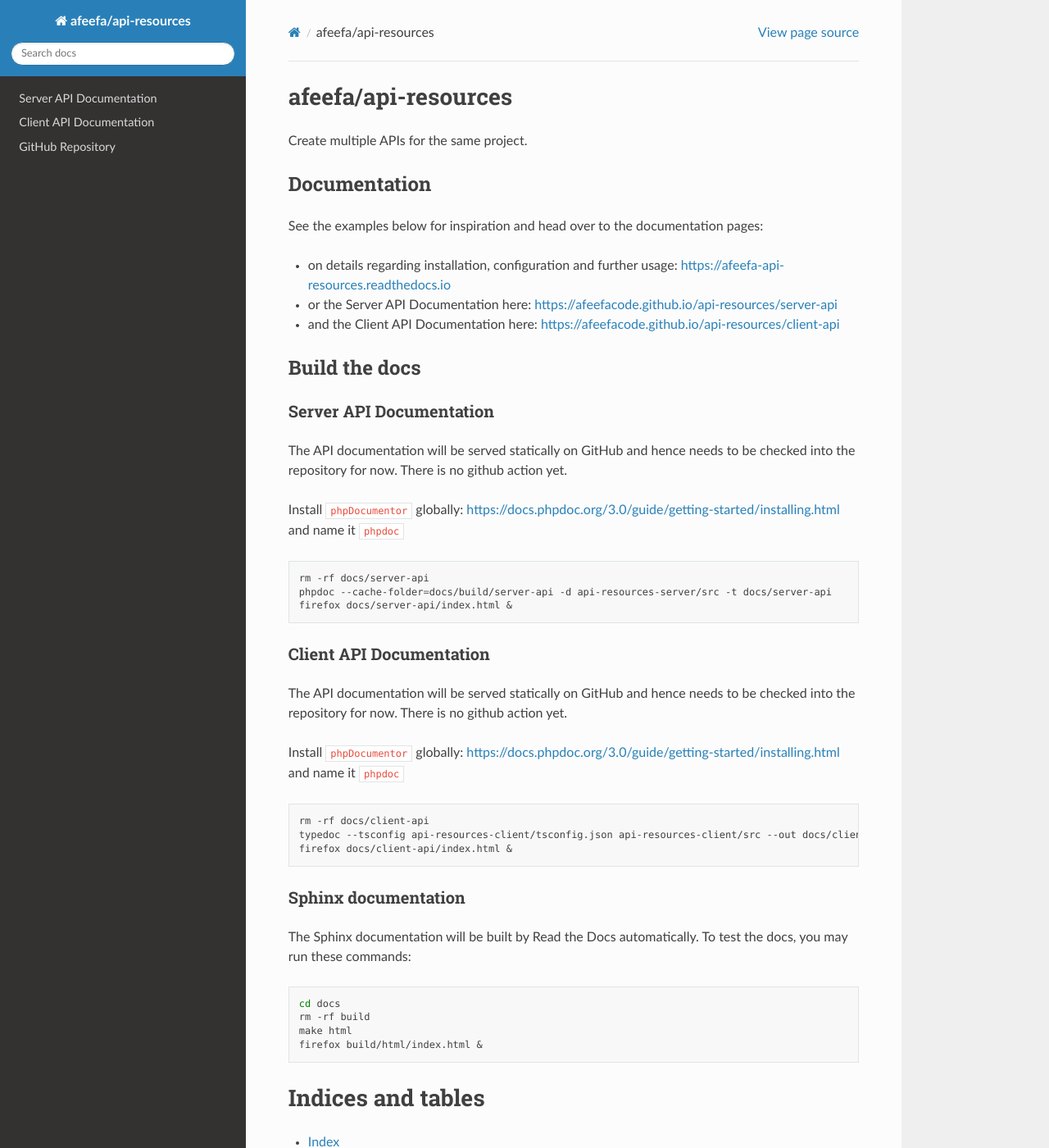
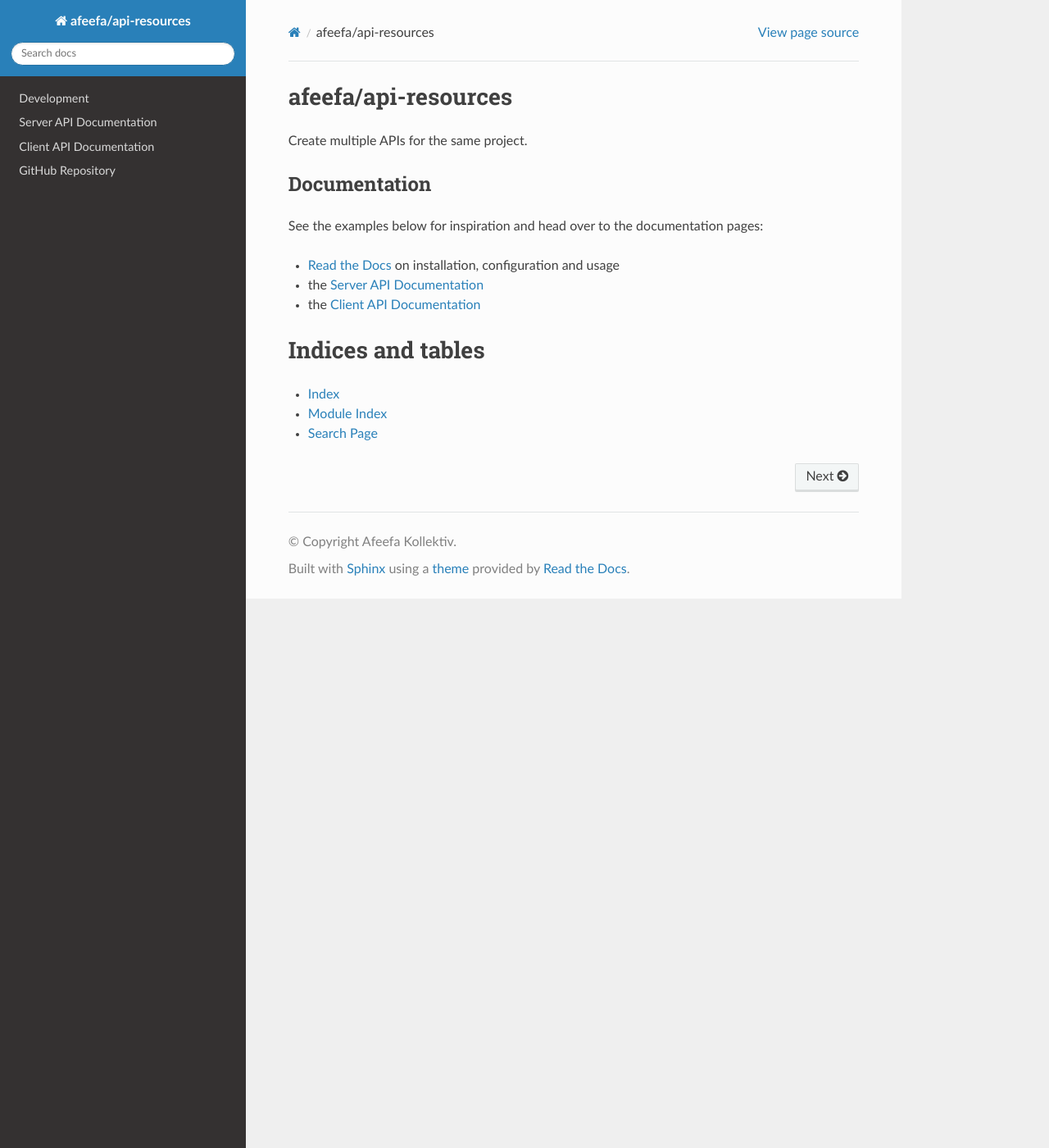
Before and after one commit to afeefacode/api-resources, a Sphinx documentation site: the page built from docs/source/index.rst, in a window 1280 px wide and 1400 px high. Shown: the whole window at 82% size. Built offline with Sphinx 7.4.7 and the Read the Docs theme 2.0.0, drawn with Linux system fonts in a browser that asks for light colours.

Commit message:
update docs

````diff
--- a/README.md
+++ b/README.md
@@ -6,43 +6,6 @@
 
 See the examples below for inspiration and head over to the documentation pages:
 
-* on details regarding installation, configuration and further usage: https://afeefa-api-resources.readthedocs.io
-* or the Server API Documentation here: https://afeefacode.github.io/api-resources/server-api
-* and the Client API Documentation here: https://afeefacode.github.io/api-resources/client-api
-
-## Build the docs
-
-### Server API Documentation
-
-The API documentation will be served statically on GitHub and hence needs to be checked into the repository for now. There is no github action yet.
-
-Install `phpDocumentor` globally: https://docs.phpdoc.org/3.0/guide/getting-started/installing.html and name it `phpdoc`
-
-```bash
-rm -rf docs/server-api
-phpdoc --cache-folder=docs/build/server-api -d api-resources-server/src -t docs/server-api
-firefox docs/server-api/index.html &
-```
-
-### Client API Documentation
-
-The API documentation will be served statically on GitHub and hence needs to be checked into the repository for now. There is no github action yet.
-
-Install `phpDocumentor` globally: https://docs.phpdoc.org/3.0/guide/getting-started/installing.html and name it `phpdoc`
-
-```bash
-rm -rf docs/client-api
-typedoc --tsconfig api-resources-client/tsconfig.json api-resources-client/src --out docs/client-api
-firefox docs/client-api/index.html &
-```
-
-### Sphinx documentation
-
-The Sphinx documentation will be built by Read the Docs automatically. To test the docs, you may run these commands:
-
-```bash
-cd docs
-rm -rf build
-make html
-firefox build/html/index.html &
-```
+* [Read the Docs](https://afeefa-api-resources.readthedocs.io) on installation, configuration and usage
+* the [Server API Documentation](https://afeefacode.github.io/api-resources/server-api)
+* the [Client API Documentation](https://afeefacode.github.io/api-resources/client-api)
--- /dev/null
+++ b/docs/source/development.rst
@@ -0,0 +1,43 @@
+Development
+===========
+
+Build the docs
+--------------
+
+Server API Documentation
+^^^^^^^^^^^^^^^^^^^^^
+
+The API documentation will be served statically on GitHub and hence needs to be checked into the repository for now. There is no github action yet.
+
+* Install ``phpDocumentor`` globally: https://docs.phpdoc.org/3.0/guide/getting-started/installing.html and name it ``phpdoc``
+
+.. code-block:: bash
+
+  rm -rf docs/server-api
+  phpdoc --cache-folder=docs/build/server-api -d api-resources-server/src -t docs/server-api
+  firefox docs/server-api/index.html &
+
+Client API Documentation
+^^^^^^^^^^^^^^^^^^^^^
+
+The API documentation will be served statically on GitHub and hence needs to be checked into the repository for now. There is no github action yet.
+
+* Install ``typedoc`` globally.
+
+.. code-block:: bash
+
+  rm -rf docs/client-api
+  typedoc --tsconfig api-resources-client/tsconfig.json api-resources-client/src --out docs/client-api
+  firefox docs/client-api/index.html &
+
+Sphinx documentation
+^^^^^^^^^^^^^^^^^^^^
+
+The Sphinx documentation will be built by Read the Docs automatically. To test the docs, you may run these commands:
+
+.. code-block:: bash
+
+  cd docs
+  rm -rf build
+  make html
+  firefox build/html/index.html &
--- a/docs/source/index.rst
+++ b/docs/source/index.rst
@@ -4,6 +4,7 @@
     :hidden:
     :maxdepth: 2
 
+    development
     Server API Documentation <https://afeefacode.github.io/api-resources/server-api>
     Client API Documentation <https://afeefacode.github.io/api-resources/client-api>
     GitHub Repository <https://github.com/afeefacode/api-resources>
````
